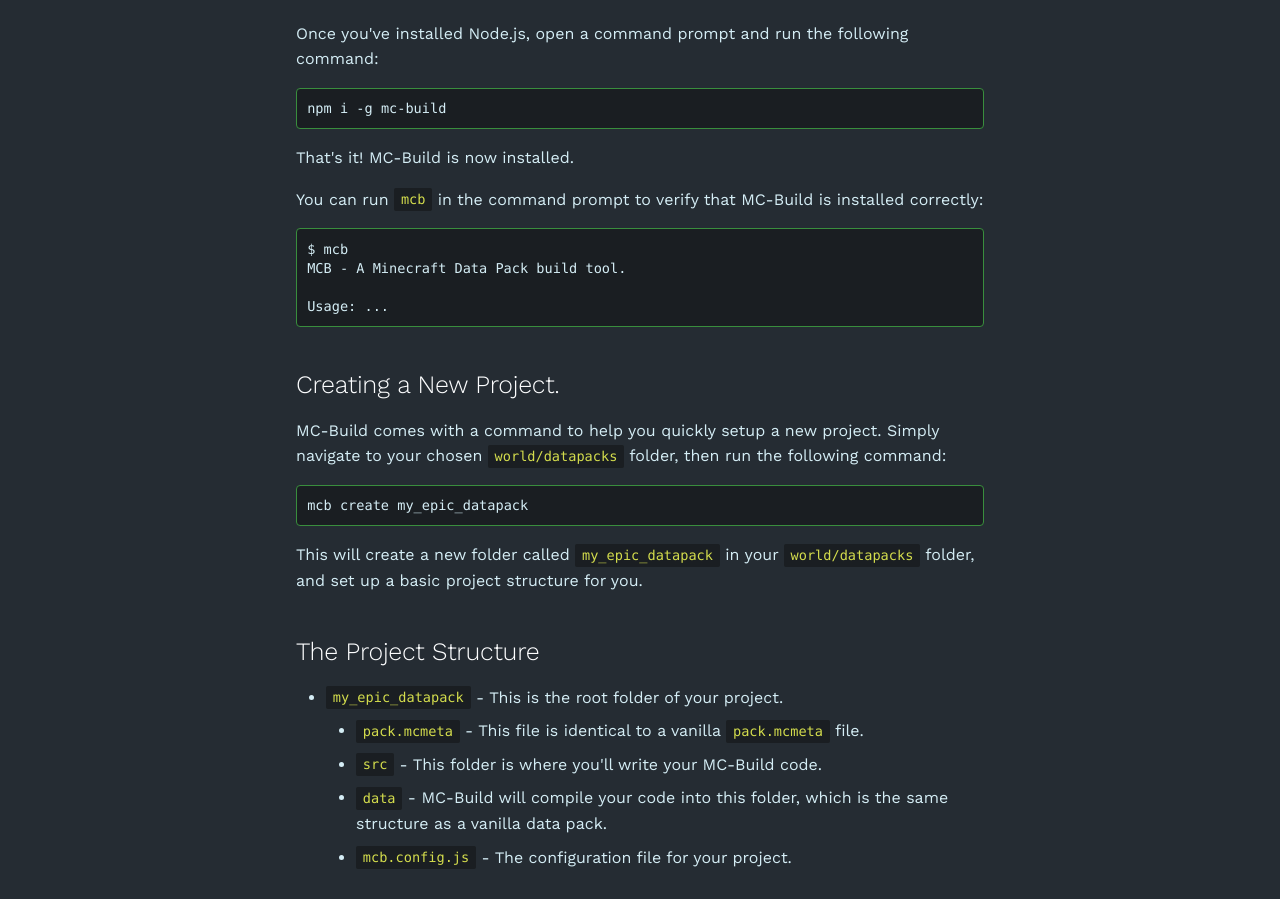
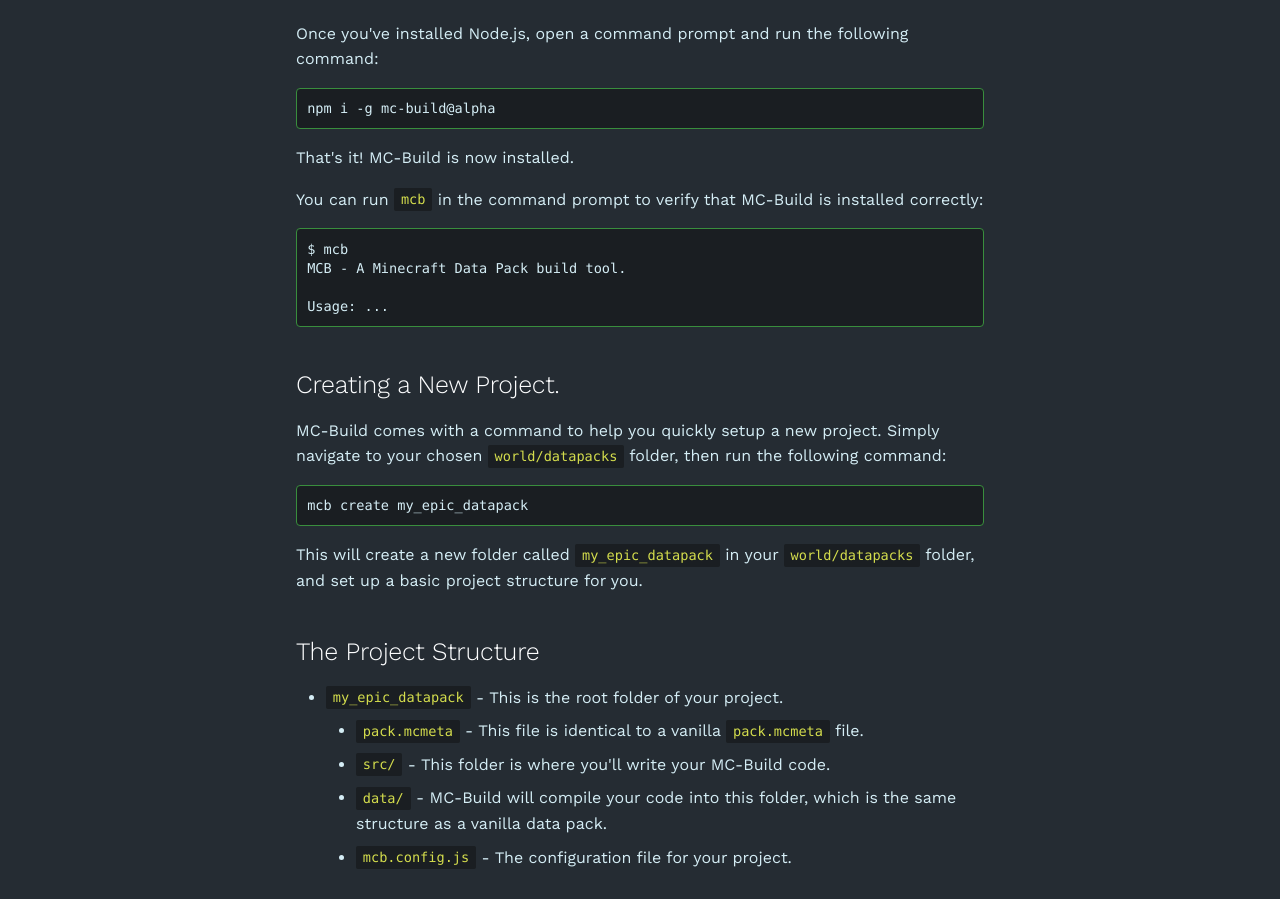
Before and after one commit to mc-build/mc-build.github.io, an MkDocs documentation site: the page built from docs/getting-started.md, in a window 1280 px wide and 1400 px high. Shown: the part 458-1357 px from the top of the window. Built offline with MkDocs 1.6.1 and Material for MkDocs 9.7.7, drawn with Linux system fonts in a browser that asks for light colours; some web fonts are replaced.

Commit message:
use correct mc-build version for alpha

````diff
--- a/docs/getting-started.md
+++ b/docs/getting-started.md
@@ -10,7 +10,7 @@
 Once you've installed Node.js, open a command prompt and run the following command:
 
 ```bash
-npm i -g mc-build
+npm i -g mc-build@alpha
 ```
 
 That's it! MC-Build is now installed.
@@ -38,8 +38,8 @@
 
 - `my_epic_datapack` - This is the root folder of your project.
     - `pack.mcmeta` - This file is identical to a vanilla `pack.mcmeta` file.
-    - `src` - This folder is where you'll write your MC-Build code.
-    - `data` - MC-Build will compile your code into this folder, which is the same structure as a vanilla data pack.
+    - `src/` - This folder is where you'll write your MC-Build code.
+    - `data/` - MC-Build will compile your code into this folder, which is the same structure as a vanilla data pack.
     - `mcb.config.js` - The configuration file for your project.
 
 ## Building Your Project
````
